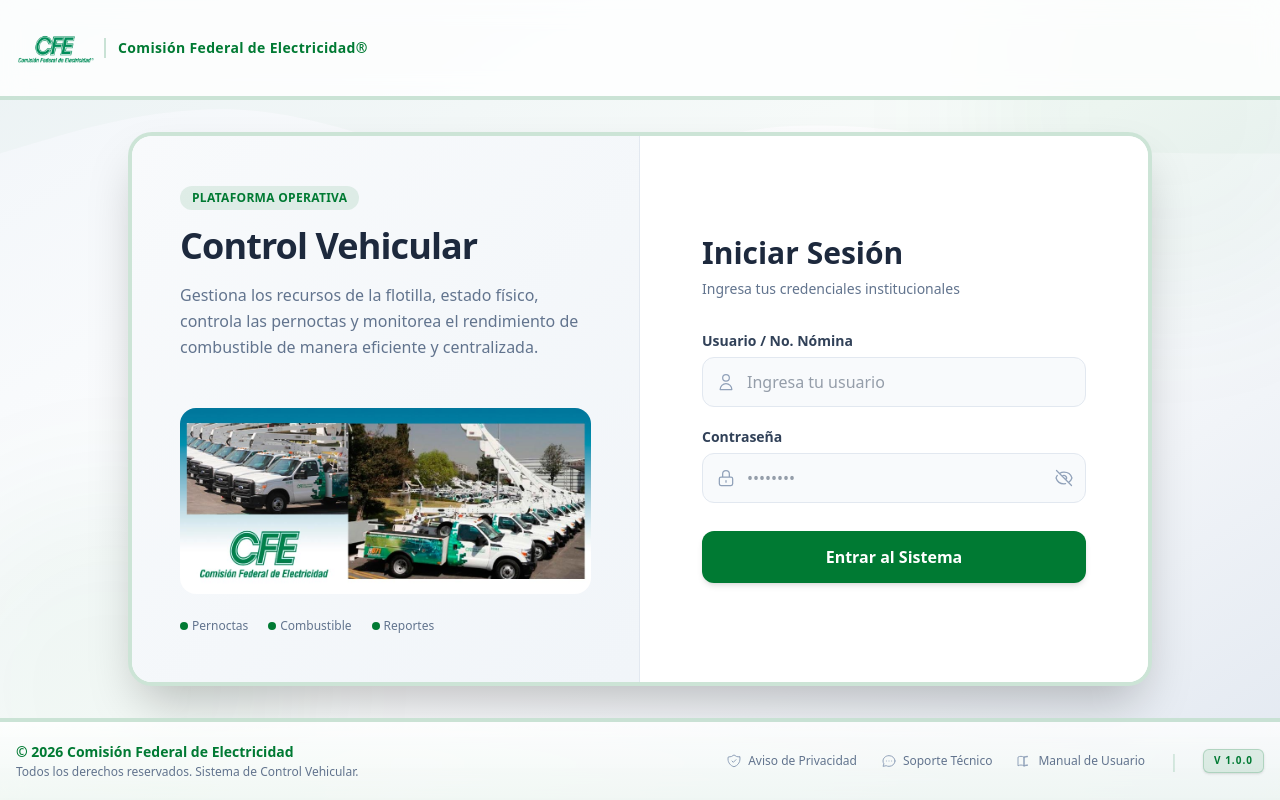
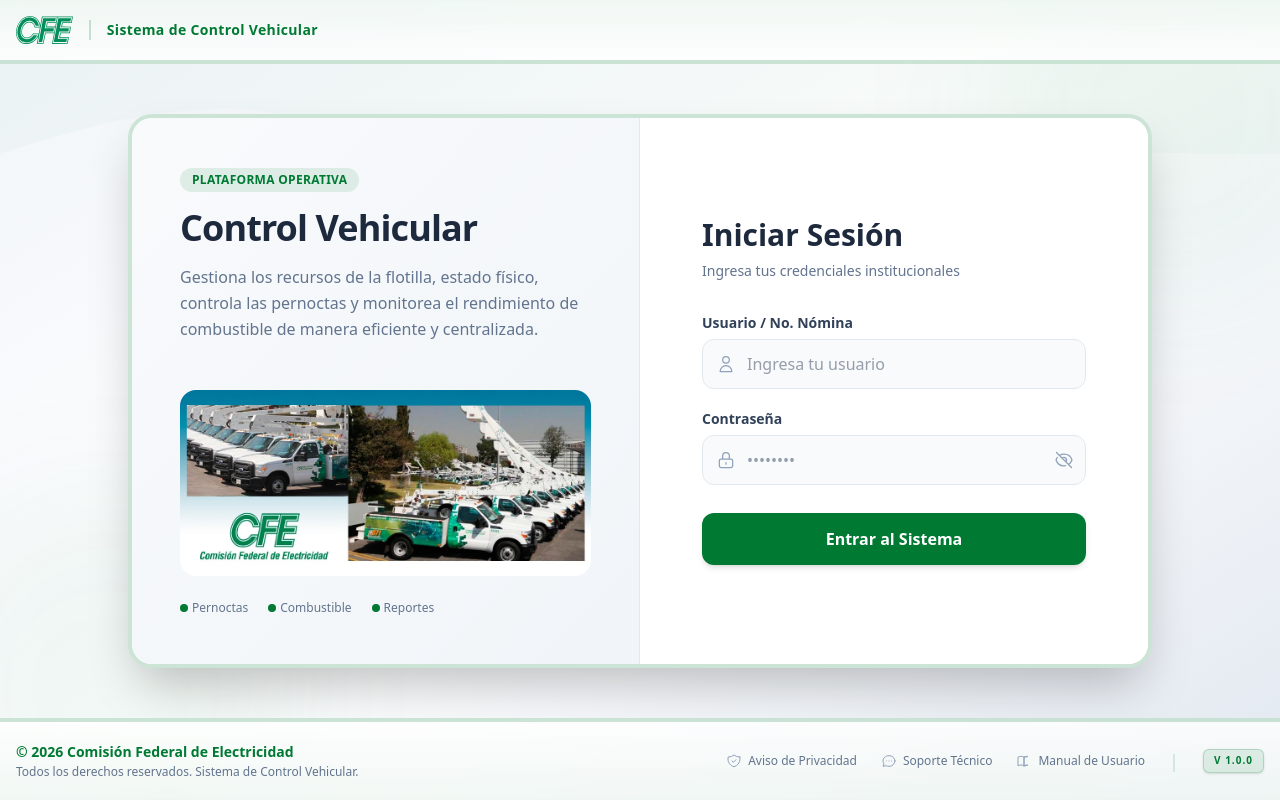
Before and after one commit to SoyTonion/SCPV, a Next.js app: page / in a window 1280 px wide. Built offline with nearby package versions, Linux system fonts and the light colour scheme; no server answers.

Commit message:
feat: :lipstick: Cambios en los headers de todos los roles (Loguito Nuevo :fire:)

```diff
--- a/src/app/LoginClientForm.tsx
+++ b/src/app/LoginClientForm.tsx
@@ -67,20 +67,21 @@
                 <div className="absolute -bottom-20 -left-20 w-96 h-96 rounded-full bg-[#007A33]/5 blur-3xl"></div>
             </div>
 
-            {/* CABECERA con borde verde más grueso */}
-            <header className="bg-white/80 backdrop-blur-md border-b-4 border-[#007A33]/20 py-1 md:py-2 px-4 z-10 relative">
-                <div className="max-w-7xl mx-auto flex items-center justify-between">
-                    <div className="flex items-center">
+            {/* CABECERA */}
+            <header className="bg-white/80 backdrop-blur-md border-b-4 border-[#007A33]/20 z-10 relative overflow-hidden">
+                <div className="absolute top-0 left-0 w-full h-full bg-gradient-to-b from-[#007A33]/5 to-transparent pointer-events-none"></div>
+                <div className="max-w-7xl mx-auto py-4 px-4 flex items-center relative z-10">
+                    <div className="flex items-center space-x-4">
                         <Image
-                            src="/CFE_logo.png"
+                            src="/CFE_Logo_Test.svg"
                             alt="Logo CFE"
-                            width={80}
-                            height={80}
-                            className="h-20 w-auto mr-2 object-contain"
+                            width={100}
+                            height={100}
+                            className="h-7 w-auto object-contain"
                         />
-                        <div className="text-sm border-l-2 border-[#007A33]/20 pl-3 font-semibold tracking-wide text-[#007A33]">
-                            Comisión Federal de Electricidad®
-                        </div>
+                        <span className="text-sm border-l-2 border-[#007A33]/20 pl-4 font-bold tracking-wide text-[#007A33]">
+                            Sistema de Control Vehicular
+                        </span>
                     </div>
                 </div>
             </header>
--- a/src/app/dashboard/layout.tsx
+++ b/src/app/dashboard/layout.tsx
@@ -34,19 +34,19 @@
       <header className="bg-white/80 backdrop-blur-md border-b-4 border-[#007A33]/20 z-10 relative overflow-hidden">
         <div className="absolute top-0 left-0 w-full h-full bg-gradient-to-b from-[#007A33]/5 to-transparent pointer-events-none"></div>
 
-        <div className="max-w-7xl mx-auto py-2 px-4 flex justify-between items-center relative z-10">
+        <div className="max-w-7xl mx-auto py-4 px-4 flex justify-between items-center relative z-10">
 
           {/* Lado Izquierdo: Logo y Nombre */}
-          <div className="flex items-center space-x-4">
+          <div className="flex items-center space-x-4.5">
             <Image
-              src="/CFE_logo.png"
+              src="/CFE_Logo_Test.svg"
               alt="Logo CFE"
               width={100}
               height={100}
-              className="h-16 w-auto object-contain"
+              className="h-7 w-auto object-contain"
             />
             <span className="text-sm border-l-2 border-[#007A33]/20 pl-4 font-bold tracking-wide text-[#007A33]">
-              Sistema Integral Vehicular
+              Sistema de Control Vehicular
             </span>
           </div>
 
--- a/src/app/guardia/layout.tsx
+++ b/src/app/guardia/layout.tsx
@@ -31,19 +31,19 @@
       <header className="bg-white/80 backdrop-blur-md border-b-4 border-[#007A33]/20 z-10 relative overflow-hidden">
         <div className="absolute top-0 left-0 w-full h-full bg-gradient-to-b from-[#007A33]/5 to-transparent pointer-events-none"></div>
 
-        <div className="max-w-7xl mx-auto py-2 px-4 flex justify-between items-center relative z-10">
+        <div className="max-w-7xl mx-auto py-4 px-4 flex justify-between items-center relative z-10">
 
           {/* Lado Izquierdo: Logo y Nombre del Módulo */}
-          <div className="flex items-center space-x-4">
+          <div className="flex items-center space-x-4.5">
             <Image
-              src="/CFE_logo.png"
+              src="/CFE_Logo_Test.svg"
               alt="Logo CFE"
               width={100}
               height={100}
-              className="h-14 w-auto object-contain"
+              className="h-7 w-auto object-contain"
             />
             <span className="text-sm border-l-2 border-[#007A33]/20 pl-4 font-bold tracking-wide text-[#007A33] leading-tight">
-              Módulo de <br className="sm:hidden" />Operaciones
+              Módulo de <br className="sm:hidden" />Guardia
             </span>
           </div>
 
--- a/src/app/operacion/layout.tsx
+++ b/src/app/operacion/layout.tsx
@@ -30,16 +30,16 @@
       <header className="bg-white/80 backdrop-blur-md border-b-4 border-[#007A33]/20 z-10 relative overflow-hidden">
         <div className="absolute top-0 left-0 w-full h-full bg-gradient-to-b from-[#007A33]/5 to-transparent pointer-events-none"></div>
 
-        <div className="max-w-7xl mx-auto py-2 px-4 flex justify-between items-center relative z-10">
+        <div className="max-w-7xl mx-auto py-4 px-4 flex justify-between items-center relative z-10">
 
           {/* Lado Izquierdo: Logo y Nombre del Módulo */}
-          <div className="flex items-center space-x-4">
+          <div className="flex items-center space-x-4.5">
             <Image
-              src="/CFE_logo.png"
+              src="/CFE_Logo_Test.svg"
               alt="Logo CFE"
               width={100}
               height={100}
-              className="h-14 w-auto object-contain"
+              className="h-7 w-auto object-contain"
             />
             <span className="text-sm border-l-2 border-[#007A33]/20 pl-4 font-bold tracking-wide text-[#007A33] leading-tight">
               Módulo de <br className="sm:hidden" />Operaciones
```
Also changed, not shown: public/CFE_Logo_Test.svg (added), 1 other file (tests, documents, lock files or other folders).
